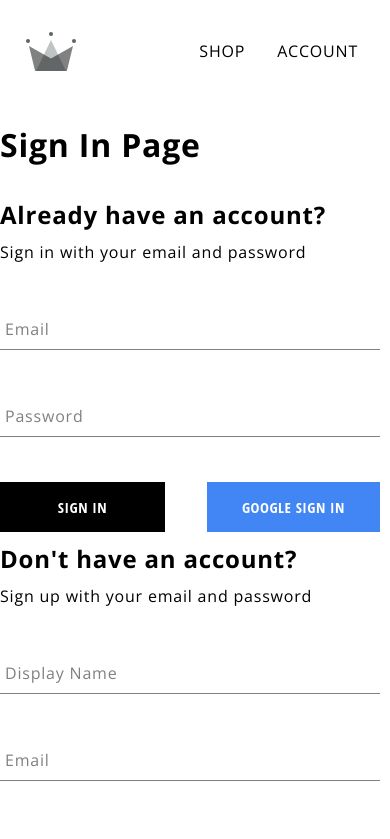
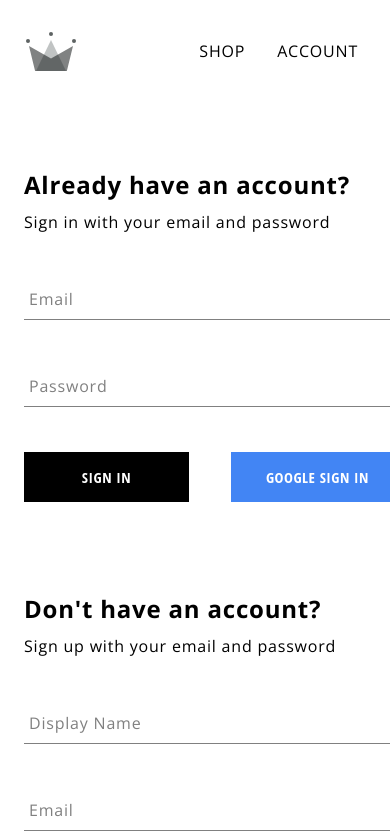
Before and after one commit to kwsim539/uban-edge-fasion, a React (Create React App) app: page /account in a window 390 px wide. Shown: the top 839 px of the page. Built offline with nearby package versions, Linux system fonts and the light colour scheme.

Commit message:
created authentication page component alongside sign in form

```diff
--- a/src/Components/SignInForm/SignInForm.jsx
+++ b/src/Components/SignInForm/SignInForm.jsx
@@ -23,6 +23,7 @@ const SignInForm = () => {
     const signInWithGoogle = async () => {
         const {user} = await signInWithGooglePopup();
         await createUserDocFromAuth(user);
+        console.log(user);
     }
 
     const handleOnSubmit = async (e) => {
@@ -34,6 +35,13 @@ const SignInForm = () => {
             handleFormReset();
 
         } catch (error) {
+            switch (error.code) {
+                case 'auth/invalid-credential':
+                    alert("There was a problem your email or password. Please try again.");
+                    break;
+                default:
+                    console.log(error);
+            }
 
         }
     }
@@ -49,7 +57,7 @@ const SignInForm = () => {
             <span>Sign in with your email and password</span>
             <form onSubmit={handleOnSubmit} className="">
                 <FormInput
-                    inputProps = {{
+                    inputProps={{
                         labelFor: "email",
                         label: "Email",
                         labelClass: "form-input-label",
@@ -59,11 +67,11 @@ const SignInForm = () => {
                         inputClass: "form-input",
                         onChange: handleOnChange,
                         value: email,
-                        required:"required",
+                        required: "required",
                     }}
-                     />
+                />
                 <FormInput
-                    inputProps = {{
+                    inputProps={{
                         labelFor: "password",
                         label: "Password",
                         labelClass: "form-input-label",
@@ -73,12 +81,12 @@ const SignInForm = () => {
                         inputClass: "form-input",
                         onChange: handleOnChange,
                         value: password,
-                        required:"required",
+                        required: "required",
                     }}
-                     />
+                />
                 <div className="button-group">
                     <Button type="submit">Sign In</Button>
-                    <Button buttonType="google" onClick={signInWithGoogle}>Google Sign In</Button>
+                    <Button type="button" buttonType="google" onClick={signInWithGoogle}>Google Sign In</Button>
                 </div>
             </form>
         </div>
--- a/src/Routes/Authentication/Authentication.jsx
+++ b/src/Routes/Authentication/Authentication.jsx
@@ -1,15 +1,11 @@
-/*import {
-    signInWithGooglePopup,
-    createUserDocFromAuth,
-} from '../../utils/firebase/firebase';*/
 import SignUpForm from "../../Components/SignUpForm/SignUpForm";
 import SignInForm from "../../Components/SignInForm/SignInForm";
+import './authentication.styles.scss';
 
 const Authentication = () => {
 
     return (
         <div className="account-forms-wrapper">
-            <h1>Sign In Page</h1>
             <SignInForm />
             <SignUpForm />
         </div>
--- /dev/null
+++ b/src/Routes/Authentication/authentication.styles.scss
@@ -0,0 +1,12 @@
+.account-forms-wrapper {
+  display: flex;
+  gap: 5rem;
+  max-width: 900px;
+  margin: 2rem auto;
+  padding: 1.5rem;
+}
+@media (max-width: 779px) {
+  .account-forms-wrapper {
+    flex-direction: column;
+  }
+}
```
